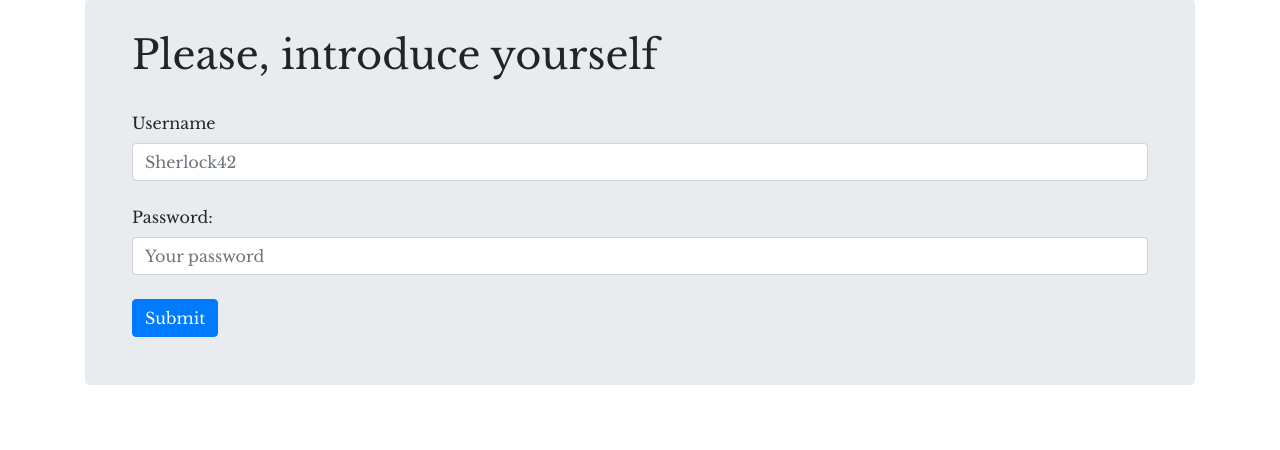
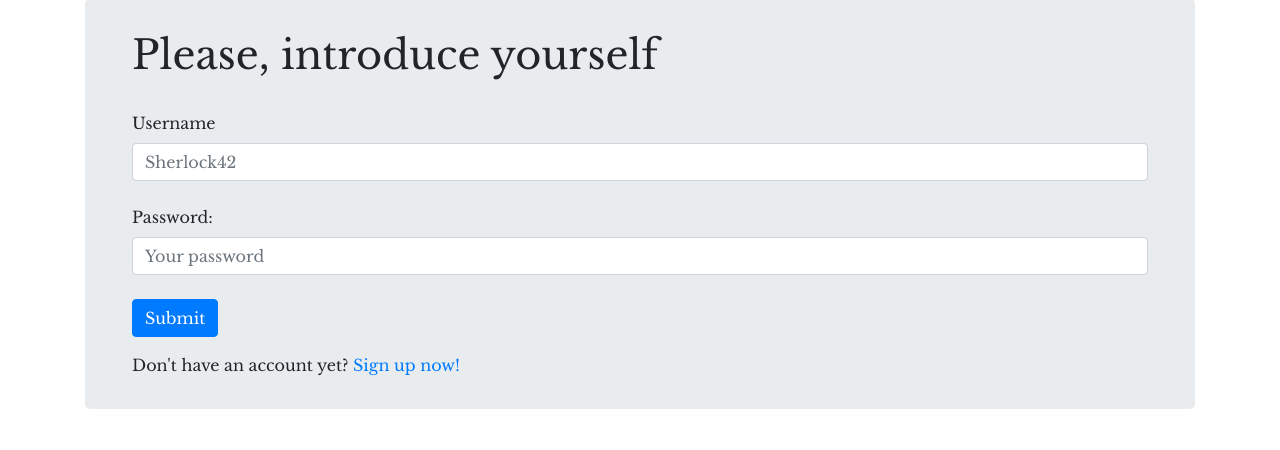
Before and after one commit to MenshikovIA/BlogProject, a Django app: page /login in a window 1280 px wide. Shown: the part 57-507 px from the top of the page. Run offline with Django 3.2, Linux system fonts and the light colour scheme; some libraries are stand-ins or nearby versions.

Commit message:
Update login.html

```diff
--- a/templates/login.html
+++ b/templates/login.html
@@ -25,6 +25,7 @@
             <button type="submit" class="btn btn-primary">Submit</button>
         </div>
     </form>
+    <span>Don't have an account yet? <a href="{% url 'signup' %}">Sign up now!</a></span>
 {% endif %}
 
 {% endblock %}
```
